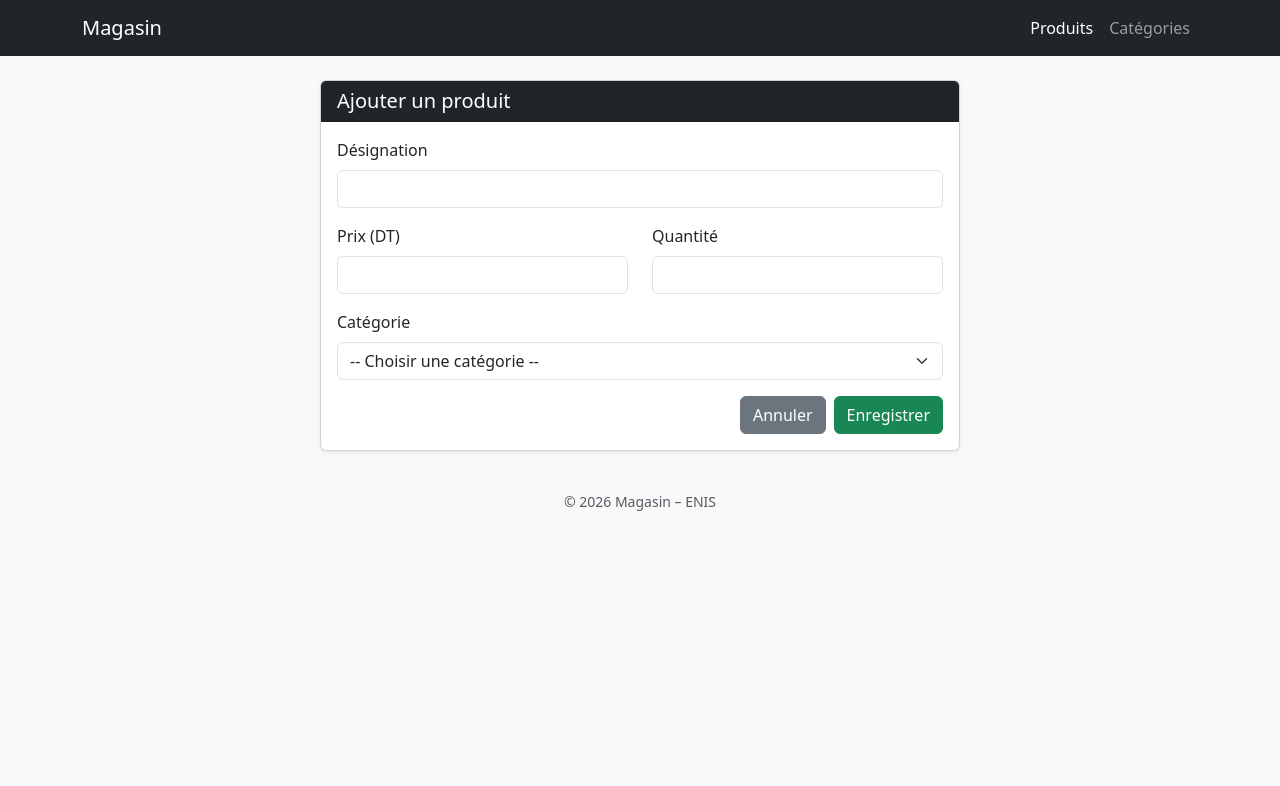
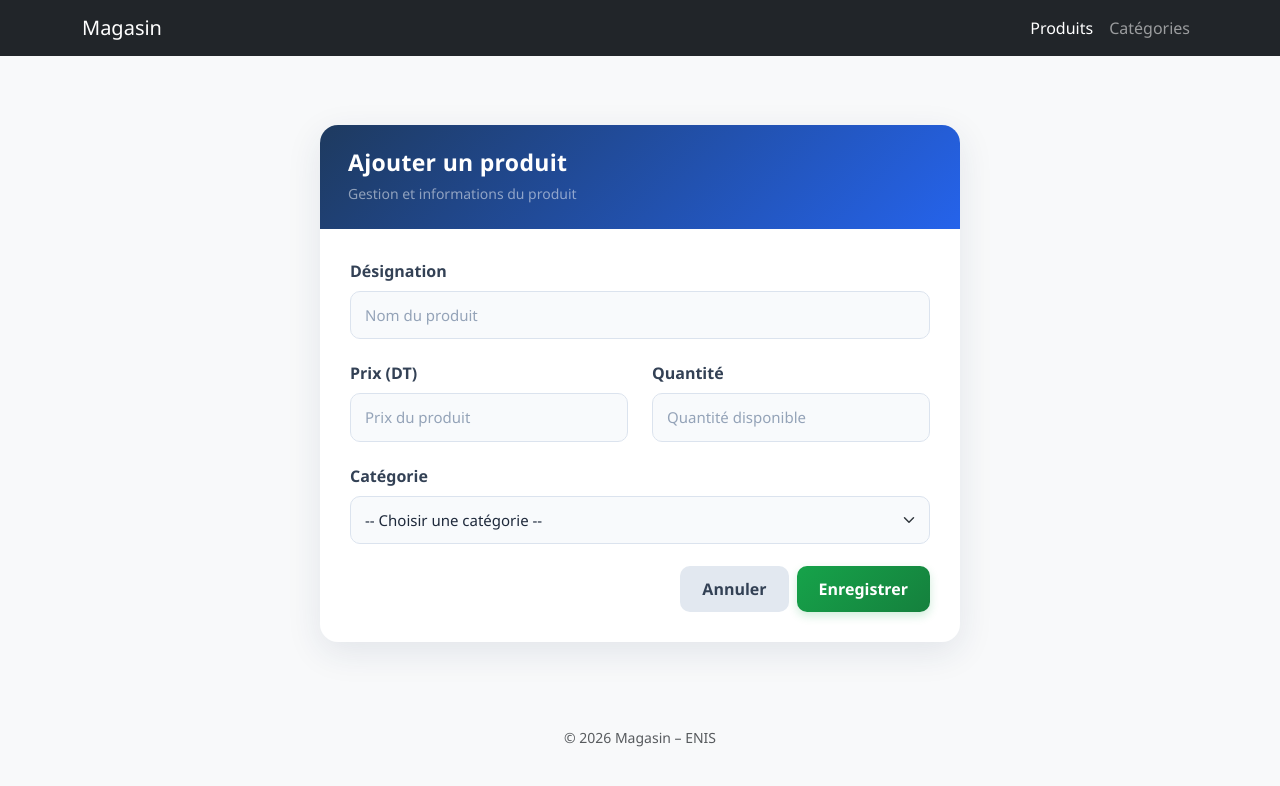
Before and after one commit to waelzouari/magasin_etud, a PHP site: page /produit_form.php in a window 1280 px wide. Shown: the top 786 px of the page. Run offline with PHP 8.4, Linux system fonts and the light colour scheme; data comes from the database, SQL or seed files in the repository.

Commit message:
amelioration du style du formulaire produit [#3]

```diff
--- a/public/produit_form.php
+++ b/public/produit_form.php
@@ -1,23 +1,34 @@
 <?php
 // Page "ajout / modification d'un produit"
-//   GET  produit_form.php          -> formulaire vide (ajout)
-//   GET  produit_form.php?code=24  -> formulaire pré-rempli (modification)
-//   POST produit_form.php          -> validation puis enregistrement
+// GET  produit_form.php          -> formulaire vide (ajout)
+// GET  produit_form.php?code=24  -> formulaire pré-rempli (modification)
+// POST produit_form.php          -> validation puis enregistrement
 
 require '../app/init.php';
 
-// Variables utilisées par le formulaire HTML ci-dessous
-$errors     = [];   // messages d'erreur, ex. $errors['prix'] = 'Le prix doit être un entier positif.';
-$categories = [];   // liste des catégories (pour la liste déroulante)
-$produit    = ['code' => '', 'designation' => '', 'prix' => '', 'qte' => '', 'code_categorie' => ''];
+// Variables utilisées par le formulaire
+$errors = [];
+$categories = [];
 
-// ......à compléter........
+$produit = [
+    'code' => '',
+    'designation' => '',
+    'prix' => '',
+    'qte' => '',
+    'code_categorie' => ''
+];
+
 try {
     $produitModel = new ProduitModel();
     $categorieModel = new CategorieModel();
+
+    // Charger toutes les catégories
     $categories = $categorieModel->findAll();
 
+    // Si le formulaire est envoyé
     if ($_SERVER['REQUEST_METHOD'] === 'POST') {
+
+        // Récupérer les données saisies
         $produit = [
             'code' => isset($_POST['code']) ? $_POST['code'] : '',
             'designation' => isset($_POST['designation']) ? $_POST['designation'] : '',
@@ -26,8 +37,11 @@ try {
             'code_categorie' => isset($_POST['code_categorie']) ? $_POST['code_categorie'] : ''
         ];
 
+        // Enregistrer le produit
         $produitModel->save($produit);
+
         redirect('produits.php?msg=ajoute');
+
     } elseif (isset($_GET['code'])) {
 
         // Modification : charger le produit existant
@@ -35,106 +49,406 @@ try {
             ? $produitModel->find((int) $_GET['code'])
             : null;
 
+        // Vérifier si le produit existe
         if ($existant === null) {
             redirect('produits.php?msg=introuvable');
         }
 
         $produit = $existant;
     }
+
 } catch (PDOException $e) {
     redirect('produits.php?msg=erreur');
 }
 
-$title = $produit['code'] !== '' ? 'Modifier un produit' : 'Ajouter un produit';
+// Déterminer le titre
+$title = $produit['code'] !== ''
+    ? 'Modifier un produit'
+    : 'Ajouter un produit';
+
 require 'layouts/header.php';
 
-
-// 1. Créer un objet ProduitModel et un objet CategorieModel,
-//    puis charger toutes les catégories dans $categories.
-//
-// 2. Si le formulaire est envoyé (méthode POST) :
-//      a. récupérer les données saisies dans $produit (code, designation, prix, qte, code_categorie) ;
-//      b. valider chaque champ, et en cas d'erreur remplir $errors['nom_du_champ'] :
-//           - designation : obligatoire, 250 caractères au maximum ;
-//           - prix et qte : entiers positifs ;
-//           - code_categorie : doit correspondre à une catégorie existante ;
-//      c. s'il n'y a aucune erreur : enregistrer le produit avec save(),
-//         puis rediriger vers produits.php?msg=ajoute (ou msg=modifie si le code était rempli).
-//
-// 3. Sinon, si un code est passé dans l'URL (modification) :
-//      charger le produit avec find() et le placer dans $produit ;
-//      s'il n'existe pas, rediriger vers produits.php?msg=introuvable.
-//
-// 4. Entourer les étapes 1 à 3 d'un try / catch (PDOException)
-//    qui redirige vers produits.php?msg=erreur.
-
-
-// Ajoute la classe Bootstrap "is-invalid" au champ en erreur (fournie)
+// Ajouter la classe is-invalid si le champ contient une erreur
 function invalid(array $errors, string $champ): string
 {
     return isset($errors[$champ]) ? ' is-invalid' : '';
 }
+?>
+
+<style>
+
+/* =========================
+   ARRIÈRE-PLAN DE LA PAGE
+========================= */
+
+body {
+    background: #f3f6fb;
+    font-family: "Segoe UI", Arial, sans-serif;
+}
+
+/* =========================
+   CARTE PRINCIPALE
+========================= */
+
+.card.shadow-sm.mx-auto {
+    max-width: 640px;
+    margin-top: 45px;
+    margin-bottom: 45px;
+    border: none;
+    border-radius: 18px;
+    overflow: hidden;
+    background: #ffffff;
+    box-shadow: 0 10px 35px rgba(30, 50, 90, 0.10) !important;
+}
+
+/* =========================
+   EN-TÊTE DE LA CARTE
+========================= */
+
+.card-header.bg-dark {
+    background: linear-gradient(135deg, #1e3a5f, #2563eb) !important;
+    color: white;
+    padding: 24px 28px;
+    border: none;
+}
+
+.card-header h5 {
+    font-size: 23px;
+    font-weight: 700;
+    letter-spacing: 0.3px;
+}
+
+.card-header small {
+    font-size: 14px;
+}
+
+/* =========================
+   CORPS DU FORMULAIRE
+========================= */
+
+.card-body {
+    padding: 30px;
+}
+
+/* =========================
+   LABELS
+========================= */
+
+.form-label {
+    font-weight: 600;
+    color: #334155;
+    margin-bottom: 8px;
+}
+
+/* =========================
+   INPUTS ET SELECT
+========================= */
+
+.form-control,
+.form-select {
+    border: 1px solid #dbe3ee;
+    border-radius: 10px;
+    padding: 12px 14px;
+    font-size: 15px;
+    background-color: #f8fafc;
+    color: #1e293b;
+    transition: all 0.25s ease;
+}
+
+/* Effet lors du clic */
+
+.form-control:focus,
+.form-select:focus {
+    background-color: #ffffff;
+    border-color: #3b82f6;
+    box-shadow: 0 0 0 4px rgba(59, 130, 246, 0.12);
+    outline: none;
+}
+
+/* Placeholder */
+
+.form-control::placeholder {
+    color: #94a3b8;
+}
+
+/* =========================
+   CHAMPS INVALIDES
+========================= */
+
+.form-control.is-invalid,
+.form-select.is-invalid {
+    border-color: #dc3545;
+    background-color: #fff8f8;
+}
+
+.invalid-feedback {
+    font-size: 13px;
+    margin-top: 6px;
+}
+
+/* =========================
+   BOUTONS
+========================= */
+
+.card-body .btn {
+    padding: 11px 22px;
+    border-radius: 10px;
+    font-weight: 600;
+    transition: all 0.25s ease;
+}
+
+/* Bouton Annuler */
+
+.card-body .btn-secondary {
+    background-color: #e2e8f0;
+    color: #334155;
+    border: none;
+}
+
+.card-body .btn-secondary:hover {
+    background-color: #cbd5e1;
+    transform: translateY(-2px);
+}
+
+/* Bouton Enregistrer */
+
+.card-body .btn-success {
+    background: linear-gradient(135deg, #16a34a, #15803d);
+    border: none;
+    box-shadow: 0 4px 10px rgba(22, 163, 74, 0.20);
+}
+
+.card-body .btn-success:hover {
+    background: linear-gradient(135deg, #15803d, #166534);
+    transform: translateY(-2px);
+    box-shadow: 0 6px 15px rgba(22, 163, 74, 0.25);
+}
+
+/* =========================
+   ESPACEMENT
+========================= */
+
+.card-body .mb-3 {
+    margin-bottom: 22px !important;
+}
+
+/* =========================
+   RESPONSIVE - MOBILE
+========================= */
+
+@media (max-width: 576px) {
+
+    .card.shadow-sm.mx-auto {
+        margin: 20px 12px !important;
+        border-radius: 14px;
+    }
+
+    .card-header.bg-dark {
+        padding: 20px;
+    }
+
+    .card-header h5 {
+        font-size: 20px;
+    }
+
+    .card-body {
+        padding: 20px;
+    }
+
+    .card-body .btn {
+        padding: 10px 16px;
+    }
+}
+
+</style>
 
 
-?>
+<!-- =========================
+     FORMULAIRE PRODUIT
+========================= -->
 
-<div class="card shadow-sm mx-auto" style="max-width: 640px;">
+<div class="card shadow-sm mx-auto">
+
+    <!-- En-tête -->
     <div class="card-header bg-dark text-white">
-        <h5 class="mb-0"><?= $title ?></h5>
+
+        <h5 class="mb-1">
+            <?= htmlspecialchars($title) ?>
+        </h5>
+
+        <small class="text-white-50">
+            Gestion et informations du produit
+        </small>
+
     </div>
 
+
+    <!-- Corps -->
     <div class="card-body">
+
         <form method="post" action="produit_form.php" novalidate>
-            <!-- Vide pour un ajout, rempli pour une modification -->
-            <input type="hidden" name="code" value="<?= $produit['code'] ?>">
 
+            <!-- Code du produit -->
+            <input
+                type="hidden"
+                name="code"
+                value="<?= htmlspecialchars((string)$produit['code']) ?>"
+            >
+
+
+            <!-- Désignation -->
             <div class="mb-3">
-                <label for="designation" class="form-label">Désignation</label>
-                <input type="text" class="form-control<?= invalid($errors, 'designation') ?>" id="designation"
-                    name="designation" maxlength="250" value="<?= $produit['designation'] ?>">
-                <div class="invalid-feedback"><?= isset($errors['designation']) ? $errors['designation'] : '' ?></div>
+
+                <label for="designation" class="form-label">
+                    Désignation
+                </label>
+
+                <input
+                    type="text"
+                    class="form-control<?= invalid($errors, 'designation') ?>"
+                    id="designation"
+                    name="designation"
+                    maxlength="250"
+                    placeholder="Nom du produit"
+                    value="<?= htmlspecialchars((string)$produit['designation']) ?>"
+                >
+
+                <div class="invalid-feedback">
+                    <?= isset($errors['designation']) ? $errors['designation'] : '' ?>
+                </div>
+
             </div>
 
+
+            <!-- Prix et quantité -->
             <div class="row">
+
+                <!-- Prix -->
                 <div class="col-md-6 mb-3">
-                    <label for="prix" class="form-label">Prix (DT)</label>
-                    <input type="number" class="form-control<?= invalid($errors, 'prix') ?>" id="prix"
-                        name="prix" min="0" value="<?= $produit['prix'] ?>">
-                    <div class="invalid-feedback"><?= isset($errors['prix']) ? $errors['prix'] : '' ?></div>
+
+                    <label for="prix" class="form-label">
+                        Prix (DT)
+                    </label>
+
+                    <input
+                        type="number"
+                        class="form-control<?= invalid($errors, 'prix') ?>"
+                        id="prix"
+                        name="prix"
+                        min="0"
+                        placeholder="Prix du produit"
+                        value="<?= htmlspecialchars((string)$produit['prix']) ?>"
+                    >
+
+                    <div class="invalid-feedback">
+                        <?= isset($errors['prix']) ? $errors['prix'] : '' ?>
+                    </div>
+
                 </div>
+
+
+                <!-- Quantité -->
                 <div class="col-md-6 mb-3">
-                    <label for="qte" class="form-label">Quantité</label>
-                    <input type="number" class="form-control<?= invalid($errors, 'qte') ?>" id="qte"
-                        name="qte" min="0" value="<?= $produit['qte'] ?>">
-                    <div class="invalid-feedback"><?= isset($errors['qte']) ? $errors['qte'] : '' ?></div>
+
+                    <label for="qte" class="form-label">
+                        Quantité
+                    </label>
+
+                    <input
+                        type="number"
+                        class="form-control<?= invalid($errors, 'qte') ?>"
+                        id="qte"
+                        name="qte"
+                        min="0"
+                        placeholder="Quantité disponible"
+                        value="<?= htmlspecialchars((string)$produit['qte']) ?>"
+                    >
+
+                    <div class="invalid-feedback">
+                        <?= isset($errors['qte']) ? $errors['qte'] : '' ?>
+                    </div>
+
                 </div>
+
             </div>
 
+
+            <!-- Catégorie -->
             <div class="mb-3">
-                <label for="code_categorie" class="form-label">Catégorie</label>
-                <select class="form-select<?= invalid($errors, 'code_categorie') ?>" id="code_categorie" name="code_categorie">
-                    <option value="">-- Choisir une catégorie --</option>
+
+                <label for="code_categorie" class="form-label">
+                    Catégorie
+                </label>
+
+                <select
+                    class="form-select<?= invalid($errors, 'code_categorie') ?>"
+                    id="code_categorie"
+                    name="code_categorie"
+                >
+
+                    <option value="">
+                        -- Choisir une catégorie --
+                    </option>
+
                     <?php foreach ($categories as $c): ?>
-                        <option value="<?= $c['code'] ?>"
-                            <?= (string) $c['code'] === (string) $produit['code_categorie'] ? 'selected' : '' ?>>
-                            <?= $c['nom'] ?>
+
+                        <option
+                            value="<?= htmlspecialchars((string)$c['code']) ?>"
+                            <?= (string)$c['code'] === (string)$produit['code_categorie'] ? 'selected' : '' ?>
+                        >
+
+                            <?= htmlspecialchars($c['nom']) ?>
+
                         </option>
+
                     <?php endforeach; ?>
+
                 </select>
-                <div class="invalid-feedback"><?= isset($errors['code_categorie']) ? $errors['code_categorie'] : '' ?></div>
+
+                <div class="invalid-feedback">
+                    <?= isset($errors['code_categorie']) ? $errors['code_categorie'] : '' ?>
+                </div>
+
             </div>
 
+
+            <!-- Boutons -->
             <div class="d-flex justify-content-end gap-2">
-                <!-- form="formAnnuler" : ce bouton envoie le petit formulaire déclaré plus bas,
-                     et non le formulaire du produit (deux formulaires ne peuvent pas être imbriqués) -->
-                <button type="submit" form="formAnnuler" class="btn btn-secondary">Annuler</button>
-                <button type="submit" class="btn btn-success">Enregistrer</button>
+
+                <!-- Bouton Annuler -->
+                <button
+                    type="submit"
+                    form="formAnnuler"
+                    class="btn btn-secondary"
+                >
+                    Annuler
+                </button>
+
+
+                <!-- Bouton Enregistrer -->
+                <button
+                    type="submit"
+                    class="btn btn-success"
+                >
+                    Enregistrer
+                </button>
+
             </div>
+
         </form>
 
-        <!-- Formulaire du bouton Annuler : retour à la liste -->
-        <form id="formAnnuler" action="produits.php" method="get"></form>
+
+        <!-- Formulaire du bouton Annuler -->
+        <form
+            id="formAnnuler"
+            action="produits.php"
+            method="get"
+        >
+        </form>
+
     </div>
+
 </div>
 
+
 <?php require 'layouts/footer.php'; ?>
```
